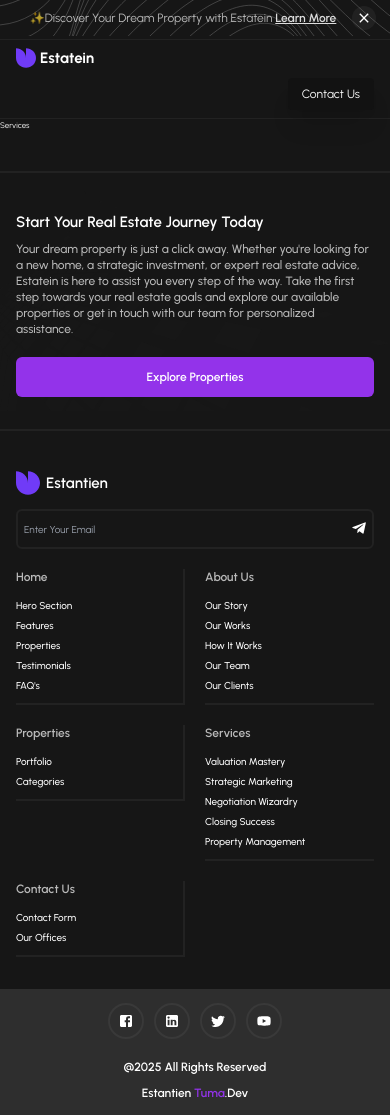
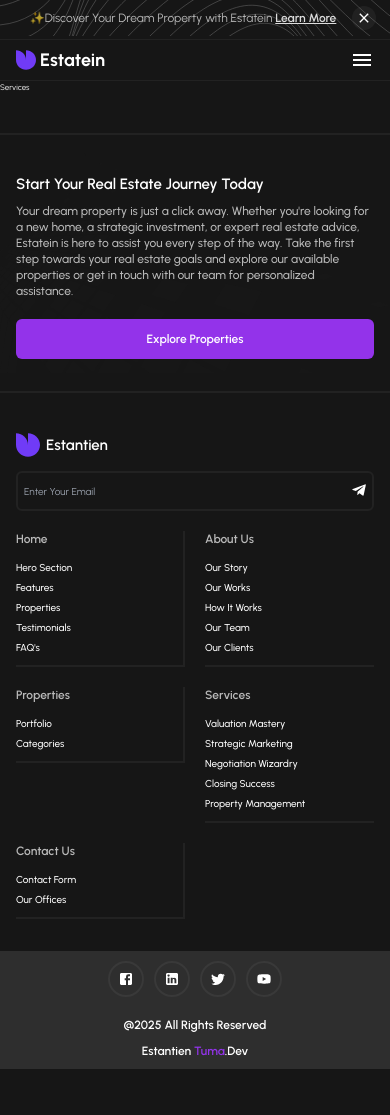
Before and after one commit to Jo-shua09/real-estate, a React (Vite) app: page /services in a window 390 px wide. After the commit the page ends 1069 px from the top, so only its background shows below. Built offline with nearby package versions, Linux system fonts and the light colour scheme.

Commit message:
done with the home page moving on to the about page now

```diff
--- a/src/Components/general/Footer.jsx
+++ b/src/Components/general/Footer.jsx
@@ -117,7 +117,8 @@ const Footer = () => {
           </ul>
         </div>
       </div>
-      <div className="section-page flex-wrap-reverse md:flex-nowrap !py-7 bg-white/10 w-full flex md:justify-between gap-y-10 justify-center items-center">
+
+      <div className="section-page flex-wrap-reverse md:flex-nowrap !py-5 bg-white/10 w-full flex md:justify-between gap-y-10 justify-center items-center">
         <div className="flex md:flex-row flex-col gap-5 items-center w-full">
           <p className="text-2xl font-semibold">@2025 All rights reserved</p>
           <p className="text-2xl font-semibold">
--- a/src/Components/general/Navbar.jsx
+++ b/src/Components/general/Navbar.jsx
@@ -1,28 +1,35 @@
+import { Close, Menu } from "@mui/icons-material";
+import { useState } from "react";
 import { Link, useLocation } from "react-router-dom";
 
 const Navbar = () => {
   const location = useLocation();
+  const [open, setOpen] = useState(false);
+
+  const handleMenu = () => {
+    setOpen(!open);
+  };
 
   return (
     <div className="w-full h-full section-page border-b border-white/5">
       <div className="flex items-center justify-between w-full md:flex-nowrap flex-wrap gap-y-5">
-        <div className="w-full">
+        <div className="md:w-full w-fit">
           <Link to="/" className="flex items-center gap-x-2">
             <img
               src="/Logo.svg"
               alt="Logo image"
               className="object-cover w-10 h-10"
             />
-            <span className="text-3xl font-bold">Estatein</span>
+            <span className="md:text-3xl text-4xl font-bold">Estatein</span>
           </Link>
         </div>
 
         <div className="w-full md:block hidden">
-          <ul className=" flex items-center justify-between place-content-center text-2xl font-medium">
+          <ul className="flex items-center justify-between place-content-center text-2xl font-medium">
             <Link to="/">
               <li
-                className={`list-none  rounded-lg py-4 px-7 hover:bg-black/20 border-white/5 ${
-                  location.pathname == "/" ? "bg-black/20 border" : ""
+                className={`list-none rounded-lg py-4 px-7 hover:bg-black/20 border-white/5 ${
+                  location.pathname === "/" ? "bg-black/20 border-2" : ""
                 }`}
               >
                 home
@@ -30,8 +37,8 @@ const Navbar = () => {
             </Link>
             <Link to="/about">
               <li
-                className={`list-none  rounded-lg py-4 px-7 text-nowrap hover:bg-black/20 border-white/5 transition-all duration-200 ${
-                  location.pathname == "/about" ? "bg-black/20 border" : ""
+                className={`list-none rounded-lg py-4 px-7 text-nowrap hover:bg-black/20 border-white/5 transition-all duration-200 ${
+                  location.pathname === "/about" ? "bg-black/20 border-2" : ""
                 }`}
               >
                 about us
@@ -39,8 +46,10 @@ const Navbar = () => {
             </Link>
             <Link to="/property">
               <li
-                className={`list-none  rounded-lg py-4 px-7 hover:bg-black/20 border-white/5 transition-all duration-200 ${
-                  location.pathname == "/property" ? "bg-black/20 border" : ""
+                className={`list-none rounded-lg py-4 px-7 hover:bg-black/20 border-white/5 transition-all duration-200 ${
+                  location.pathname === "/property"
+                    ? "bg-black/20 border-2"
+                    : ""
                 }`}
               >
                 properties
@@ -48,8 +57,10 @@ const Navbar = () => {
             </Link>
             <Link to="/services">
               <li
-                className={`list-none  rounded-lg py-4 px-7 hover:bg-black/20 border-white/5 transition-all duration-200 ${
-                  location.pathname == "/services" ? "bg-black/20 border" : ""
+                className={`list-none rounded-lg py-4 px-7 hover:bg-black/20 border-white/5 transition-all duration-200 ${
+                  location.pathname === "/services"
+                    ? "bg-black/20 border-2"
+                    : ""
                 }`}
               >
                 services
@@ -58,17 +69,67 @@ const Navbar = () => {
           </ul>
         </div>
 
-        <div className="w-full place-content-end flex">
+        <div className="w-full place-content-end md:flex hidden">
           <Link to="/contact">
             <button
               className={`rounded-lg py-4 px-7 bg-black/20 shadow-xl hover:bg-purple-600 delay-100 text-2xl border-white/5 transition-all duration-200 ${
-                location.pathname == "/contact" ? "bg-purple-600" : ""
+                location.pathname === "/contact" ? "bg-purple-600" : ""
               }`}
             >
               Contact Us
             </button>
           </Link>
         </div>
+
+        {/* MOBILE MENU HANDLER */}
+        <div className="md:hidden w-fit">
+          {!open ? (
+            <Menu onClick={handleMenu} className="!text-5xl cursor-pointer" />
+          ) : (
+            <Close onClick={handleMenu} className="!text-5xl cursor-pointer" />
+          )}
+        </div>
+      </div>
+      {/* MOBILE MENU */}
+      <div className={`md:hidden my-5 ${open ? "block" : "hidden"}`}>
+        <ul className="flex flex-col gap-y-5 bg-black/20 w-full p-2 text-2xl font-medium">
+          <Link to="/">
+            <li
+              className={`list-none rounded-lg py-4 px-7 hover:bg-black/20 border-white/5 ${
+                location.pathname === "/" ? "bg-black/20 border-2" : ""
+              }`}
+            >
+              home
+            </li>
+          </Link>
+          <Link to="/about">
+            <li
+              className={`list-none rounded-lg py-4 px-7 text-nowrap hover:bg-black/20 border-white/5 transition-all duration-200 ${
+                location.pathname === "/about" ? "bg-black/20 border-2" : ""
+              }`}
+            >
+              about us
+            </li>
+          </Link>
+          <Link to="/property">
+            <li
+              className={`list-none rounded-lg py-4 px-7 hover:bg-black/20 border-white/5 transition-all duration-200 ${
+                location.pathname === "/property" ? "bg-black/20 border-2" : ""
+              }`}
+            >
+              properties
+            </li>
+          </Link>
+          <Link to="/services">
+            <li
+              className={`list-none rounded-lg py-4 px-7 hover:bg-black/20 border-white/5 transition-all duration-200 ${
+                location.pathname === "/services" ? "bg-black/20 border-2" : ""
+              }`}
+            >
+              services
+            </li>
+          </Link>
+        </ul>
       </div>
     </div>
   );
```
